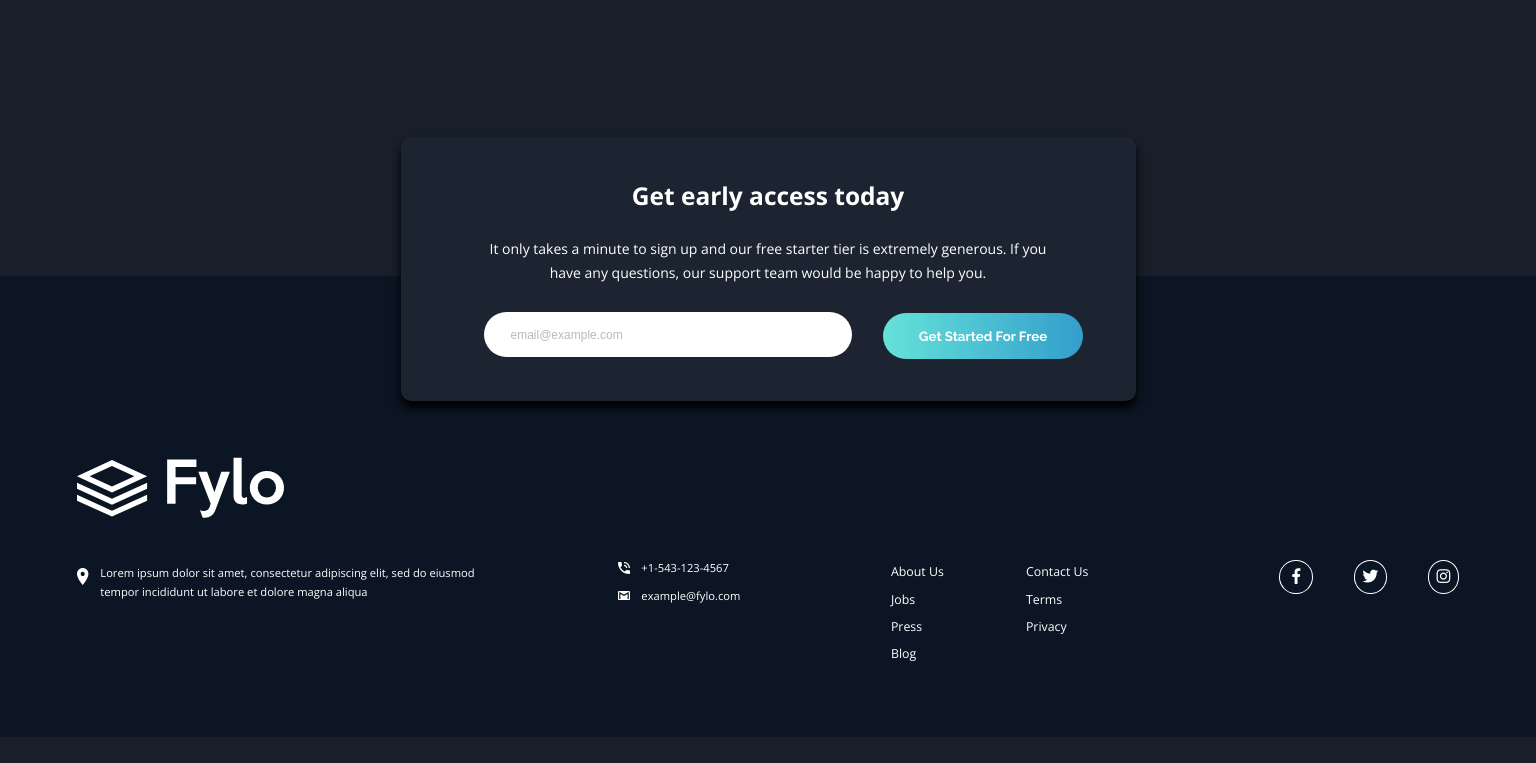
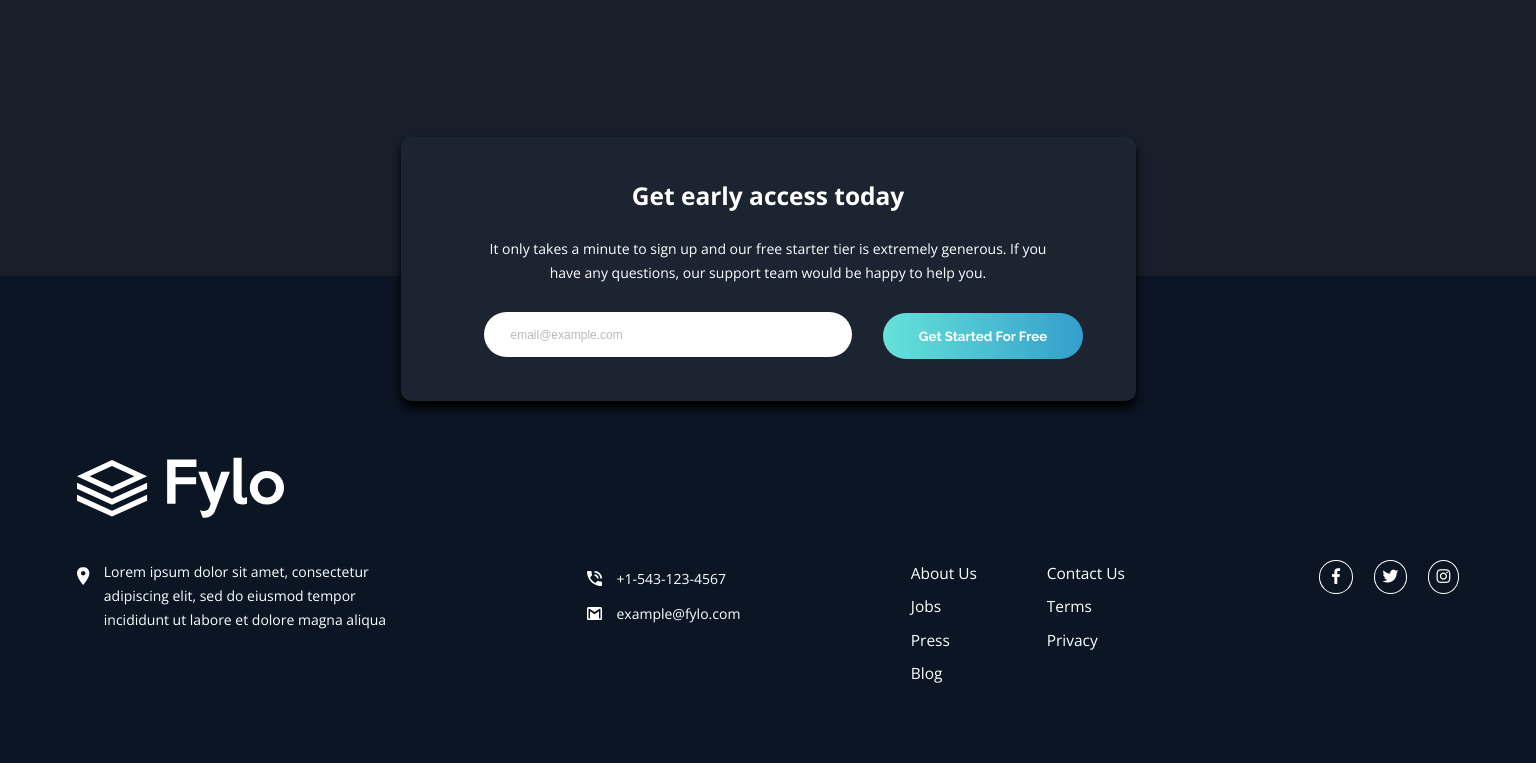
Before and after one commit to LesleyWesley/fylo-dark-theme-project, a plain HTML site: page index.html in a window 1536 px wide. Shown: the part 2468-3231 px from the top of the page. Before the commit the page ends 3205 px from the top, so only its background shows below. Drawn offline with nearby package versions, Linux system fonts and the light colour scheme.

Commit message:
Added desktop styling to footer

```diff
--- a/css/main.css
+++ b/css/main.css
@@ -519,6 +519,7 @@ i:hover {
 
   .input-section p {
     order: 2;
+    padding-left: 2.5em;
   }
 
   /*=== FOOTER - TABLET === */
@@ -674,11 +675,13 @@ i:hover {
 
   .address {
     width: 60%;
+    max-width: 23em;
   }
 
   .social-icons {
     margin: 0;
     width: 13%;
+    max-width: 10em;
   }
 
   footer nav ul {
@@ -710,4 +713,14 @@ i:hover {
   article p {
     font-size: 1em;
   }
+
+  address {
+    font-size: 1em;
+  }
+
+
+  footer nav ul {
+    font-size: 1em;
+    width: 90%;
+  }
 }
```
